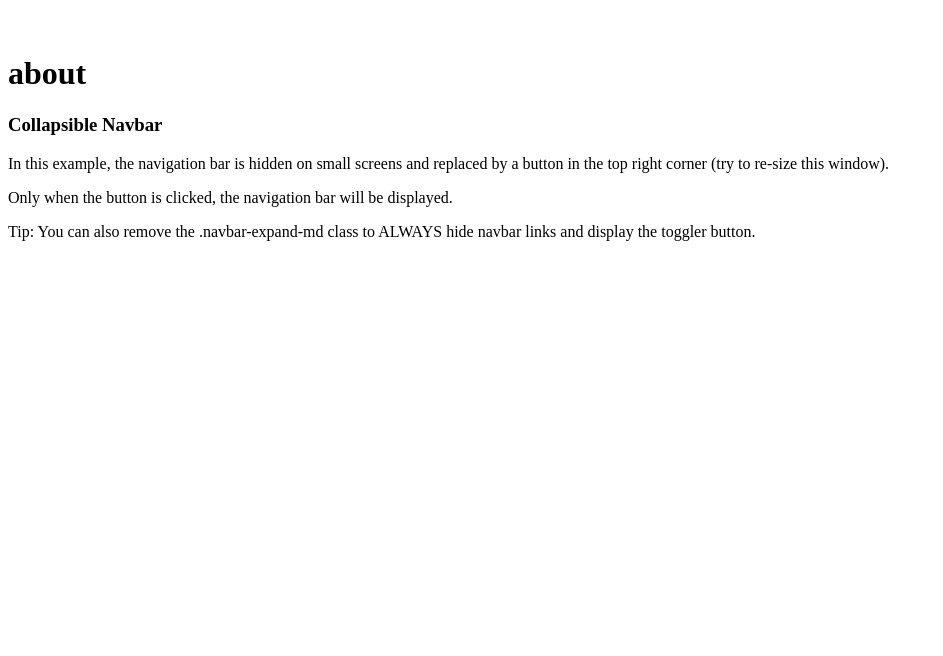
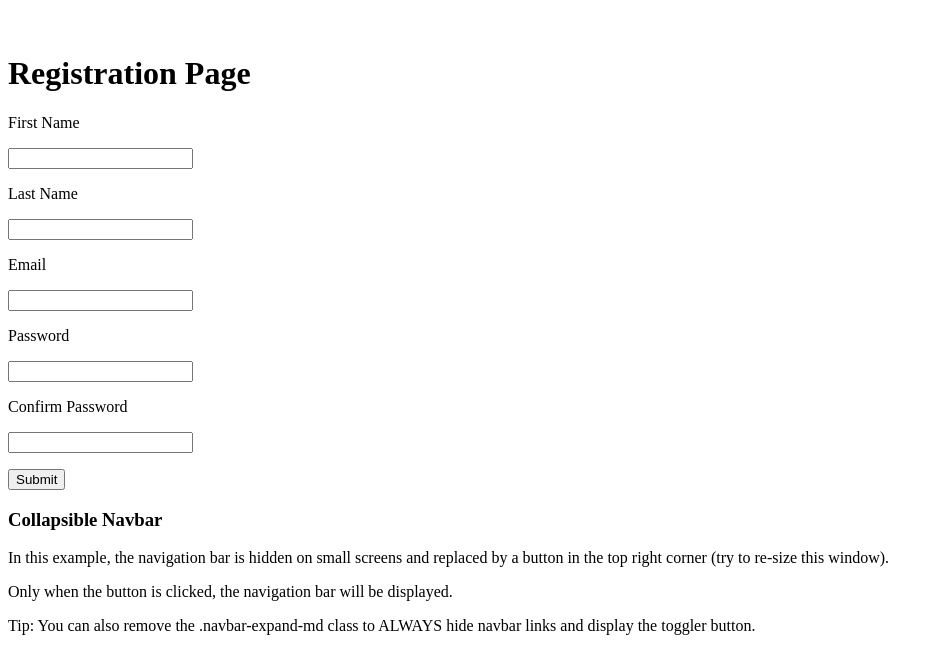
Before and after one commit to CTSProject2022/Ecommerce_Project, a PHP site: page /registration.php in a window 1280 px wide. Shown: the part 96-752 px from the top of the page, without its empty margins (0-943 px from the left). Run offline with PHP 8.4, Linux system fonts and the light colour scheme.

Commit message:
Implemented basic registration page with functionality. Valifation and improvement to be made.

```diff
--- a/registration.php
+++ b/registration.php
@@ -1,5 +1,61 @@
-<?php include "header.php"; ?>
+<?php
 
-<h1>about</h1>
+if (isset($_POST["registration"])) {
+    echo "You clicked a button";
+
+    include "connection.php";
+
+    $first_name = $_POST["first_name"];
+
+    $last_name = $_POST["last_name"];
+
+    $email = $_POST["email"];
+
+    $password = $_POST["password"];
+
+    $password = password_hash($password, PASSWORD_DEFAULT);
+
+
+    $sql = "INSERT INTO `users` (`user_id`, `first_name`, `last_name`, `email`, `password`, `reg_date`, `user_type`) VALUES (NULL, '$first_name', '$last_name', '$email', '$password', current_timestamp(), 'user');";
+
+    if (mysqli_query($conn, $sql)) {
+        echo "New record created successfully";
+    } else {
+        echo "Error: " . $sql . "<br>" . mysqli_error($conn);
+    }
+}
+
+
+
+
+
+
+
+include "header.php"; ?>
+
+<h1>Registration Page</h1>
+
+<form action="registration.php" method="post">
+
+    <p>First Name</p>
+    <p><input type="text" name="first_name"></p>
+
+    <p>Last Name</p>
+    <p><input type="text" name="last_name"></p>
+
+    <p>Email</p>
+    <p><input type="text" name="email"></p>
+
+    <p>Password</p>
+    <p><input type="text" name="password"></p>
+
+    <p>Confirm Password</p>
+    <p><input type="text" name="confirm_password"></p>
+
+    <p><input type="submit" name="registration"></p>
+
+
+</form>
+
 
 <?php include "footer.php"; ?>
```
